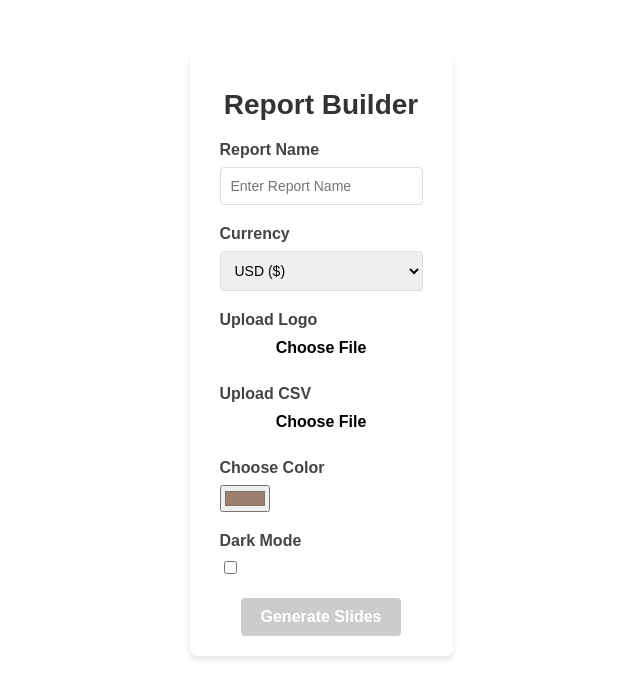
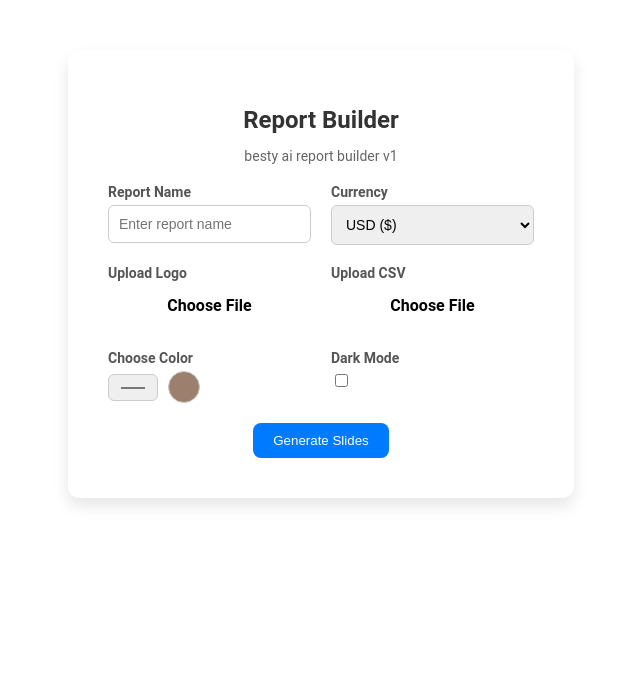
Before and after one commit to nathan-dopko/bestycalc, a React (Create React App) app: page /report in a window 1280 px wide. Shown: the top 698 px of the page, without its empty margins (319-959 px from the left). Built offline with nearby package versions, Linux system fonts and the light colour scheme.

Commit message:
added color for dark modes

```diff
--- a/src/components/ReportBuilder/fileUpload/fileUpload.js
+++ b/src/components/ReportBuilder/fileUpload/fileUpload.js
@@ -1,5 +1,5 @@
 import React, { useState } from "react";
-import "./fileUpload.css"; // Import CSS for styling
+import "./fileUpload.css";
 
 const FileUpload = ({ onFileUpload }) => {
   const [fileName, setFileName] = useState("");
--- a/src/components/ReportBuilder/index.js
+++ b/src/components/ReportBuilder/index.js
@@ -25,32 +25,20 @@ const Report = () => {
 
   return (
     <div className={`report-builder ${darkMode ? "dark-mode" : ""}`}>
-      <h1 className="title">Report Builder</h1>
+      <div className="report-header">
+        <h1>Report Builder</h1>
+        <p>besty ai report builder v1</p>
+      </div>
 
+      <div className="form-container">
         <div className="form-group">
-        <label className="form-label" htmlFor="reportName">
-          Report Name
-        </label>
-        <input
-          id="reportName"
-          className="form-input"
-          type="text"
-          value={reportName}
-          onChange={(e) => setReportName(e.target.value)}
-          placeholder="Enter Report Name"
-        />
+          <label>Report Name</label>
+          <input type="text" value={reportName} onChange={(e) => setReportName(e.target.value)} placeholder="Enter report name" />
         </div>
 
         <div className="form-group">
-        <label className="form-label" htmlFor="currency">
-          Currency
-        </label>
-        <select
-          id="currency"
-          className="form-select"
-          value={currency}
-          onChange={(e) => setCurrency(e.target.value)}
-        >
+          <label>Currency</label>
+          <select value={currency} onChange={(e) => setCurrency(e.target.value)}>
             <option value="$">USD ($)</option>
             <option value="€">EUR (€)</option>
             <option value="£">GBP (£)</option>
@@ -60,9 +48,7 @@ const Report = () => {
         </div>
 
         <div className="form-group">
-        <label className="form-label" htmlFor="uploadLogo">
-          Upload Logo
-        </label>
+          <label>Upload Logo</label>
           <FileUpload
             onFileUpload={(file) => {
               const reader = new FileReader();
@@ -70,13 +56,11 @@ const Report = () => {
               reader.readAsDataURL(file);
             }}
           />
-        {logo && <img src={logo} alt="Uploaded Logo" className="uploaded-logo" />}
+          {logo && <img src={logo} alt="Uploaded Logo" className="preview" />}
         </div>
 
         <div className="form-group">
-        <label className="form-label" htmlFor="uploadCSV">
-          Upload CSV
-        </label>
+          <label>Upload CSV</label>
           <FileUpload
             onFileUpload={(file) => {
               Papa.parse(file, {
@@ -91,40 +75,23 @@ const Report = () => {
         </div>
 
         <div className="form-group">
-        <label className="form-label" htmlFor="colorPicker">
-          Choose Color
-        </label>
-        <input
-          id="colorPicker"
-          type="color"
-          value={color}
-          onChange={(e) => setColor(e.target.value)}
-          className="form-color-picker"
-        />
+          <label>Choose Color</label>
+          <div className="color-picker">
+            <input type="color" value={color} onChange={(e) => setColor(e.target.value)} />
+            <span style={{ backgroundColor: color }} className="color-preview" />
+          </div>
         </div>
 
         <div className="form-group">
-        <label className="form-label" htmlFor="darkMode">
-          Dark Mode
-        </label>
-        <input
-          id="darkMode"
-          type="checkbox"
-          checked={darkMode}
-          onChange={(e) => setDarkMode(e.target.checked)}
-          className="form-checkbox"
-        />
+          <label>Dark Mode</label>
+          <div className="toggle-switch">
+            <input type="checkbox" checked={darkMode} onChange={(e) => setDarkMode(e.target.checked)} />
+          </div>
         </div>
 
         <div className="form-actions">
-        <GenerateSlides
-          logo={logo}
-          csvData={csvData}
-          reportName={reportName}
-          currency={currency}
-          color={color}
-          darkMode={darkMode}
-        />
+          <GenerateSlides logo={logo} csvData={csvData} reportName={reportName} currency={currency} color={color} darkMode={darkMode} />
+        </div>
       </div>
     </div>
   );
--- a/src/components/ReportBuilder/report.css
+++ b/src/components/ReportBuilder/report.css
@@ -1,87 +1,89 @@
 body {
-  font-family: "Arial", sans-serif;
-  /* background-color: #f5f5f5; */
+  font-family: "Roboto", sans-serif;
   margin: 0;
-  padding: 0;
+  /* background-color: #f9f9f9; */
 }
 
 .report-builder {
-  max-width: 600px;
+  max-width: 700px;
   margin: 50px auto;
-  background-color: #ffffff;
-  border-radius: 8px;
-  box-shadow: 0 4px 6px rgba(0, 0, 0, 0.1);
-  padding: 20px 30px;
+  background: white;
+  padding: 40px;
+  border-radius: 12px;
+  box-shadow: 0 8px 16px rgba(0, 0, 0, 0.1);
 }
 
-.title {
+.report-header h1 {
   text-align: center;
-  font-size: 28px;
-  font-weight: bold;
-  color: #333333;
+  font-size: 24px;
+  color: #333;
+  margin-bottom: 5px;
+}
+
+.report-header p {
+  text-align: center;
+  color: #666;
+  font-size: 14px;
   margin-bottom: 20px;
 }
 
-.form-group {
-  margin-bottom: 20px;
+.preview {
+  max-width: 200px;
 }
 
-.form-label {
-  display: block;
-  font-size: 16px;
-  font-weight: bold;
-  margin-bottom: 8px;
-  color: #444444;
+.form-container {
+  display: grid;
+  grid-template-columns: 1fr 1fr;
+  gap: 20px;
 }
 
-.form-input,
-.form-select {
-  width: 100%;
+.form-group {
+  display: flex;
+  flex-direction: column;
+}
+
+.form-group label {
+  font-size: 14px;
+  margin-bottom: 5px;
+  color: #555;
+}
+
+input,
+select {
   padding: 10px;
   font-size: 14px;
-  border: 1px solid #dddddd;
-  border-radius: 4px;
-  box-sizing: border-box;
+  border: 1px solid #ccc;
+  border-radius: 6px;
 }
 
-.form-input:focus,
-.form-select:focus {
-  outline: none;
-  border-color: #007bff;
+.color-picker {
+  display: flex;
+  align-items: center;
+  gap: 10px;
 }
 
-.uploaded-logo {
-  margin-top: 15px;
-  display: block;
-  max-width: 100%;
-  height: auto;
-  border: 1px solid #dddddd;
-  border-radius: 4px;
-  padding: 5px;
+.color-preview {
+  width: 30px;
+  height: 30px;
+  border: 1px solid #ccc;
+  border-radius: 50%;
 }
 
 .form-actions {
+  grid-column: span 2;
   text-align: center;
-  margin-top: 20px;
 }
 
 button {
+  padding: 10px 20px;
+  border-radius: 8px;
   background-color: #007bff;
-  color: #ffffff;
-  font-size: 16px;
-  font-weight: bold;
-  padding: 10px 20px;
+  color: white;
   border: none;
-  border-radius: 4px;
   cursor: pointer;
-  transition: background-color 0.3s ease;
+  transition: background-color 0.3s;
 }
 
-button:disabled {
-  background-color: #cccccc;
-  cursor: not-allowed;
-}
-
-button:hover:not(:disabled) {
+button:hover {
   background-color: #0056b3;
 }
--- a/src/components/ReportBuilder/slides.js
+++ b/src/components/ReportBuilder/slides.js
@@ -8,23 +8,21 @@ const GenerateSlides = ({ logo, csvData, reportName, currency, color = "#9C7F6C"
 
     const titleSlide = pptx.addSlide();
 
-    // Add background image (ensure the image data is in base64 format)
     titleSlide.addImage({
       path: darkMode
         ? "https://raw.githubusercontent.com/nathan-dopko/images/refs/heads/main/DarkBG.png"
         : "https://raw.githubusercontent.com/nathan-dopko/images/refs/heads/main/LightBG.png",
-      x: 0, // Start at the top-left corner
+      x: 0,
       y: 0,
-      w: 10, // Full slide width in inches (default width of pptx slides)
-      h: 5.63, // Full slide height in inches (default height of pptx slides)
+      w: 10,
+      h: 5.63,
     });
 
-    // Add subtitle
     titleSlide.addText(reportName || "ROI Report", {
       x: 0.95,
       y: 2.5,
       fontSize: 30,
-      color: darkMode ? "white" : "#00000",
+      color: darkMode ? "#FFFFFF" : "#000000", // White for dark mode, black for light mode
       bold: true,
     });
 
@@ -33,19 +31,18 @@ const GenerateSlides = ({ logo, csvData, reportName, currency, color = "#9C7F6C"
         data: logo,
         x: 1.1,
         y: 3,
-        h: 1,
+        // h: 1,
         w: 4,
       });
     }
 
-    // Sort and filter the top 8 conversions
     const sortedData = csvData
       .map((row) => ({
         ...row,
-        Amount: parseFloat(row.Amount.replace(/[^0-9.-]+/g, "")) || 0, // Convert Amount to number
+        Amount: parseFloat(row.Amount.replace(/[^0-9.-]+/g, "")) || 0,
       }))
-      .sort((a, b) => b.Amount - a.Amount) // Sort by Amount (descending)
-      .slice(0, 8); // Take the top 8
+      .sort((a, b) => b.Amount - a.Amount)
+      .slice(0, 8);
 
     // Calculate totals
     const totalConversions = csvData.length;
@@ -108,11 +105,10 @@ const GenerateSlides = ({ logo, csvData, reportName, currency, color = "#9C7F6C"
       italic: true,
     });
 
-    // Add table for top 8 conversions
     slide.addTable(tableData, {
       x: 0.6,
       y: 1.7,
-      w: 5.5, // Reduced table width
+      w: 5.5,
       fontSize: 11,
       align: "left",
       valign: "middle",
@@ -194,7 +190,7 @@ const GenerateSlides = ({ logo, csvData, reportName, currency, color = "#9C7F6C"
         data: logo,
         x: 8.8,
         y: 5.1,
-        h: 0.4,
+        h: 0.6,
       });
     }
 
```
Lines whose indentation alone changed are shown as unchanged.
